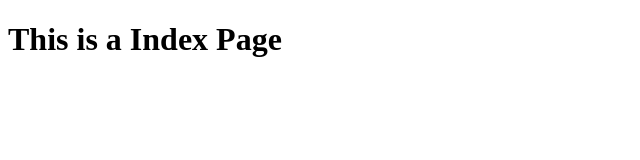
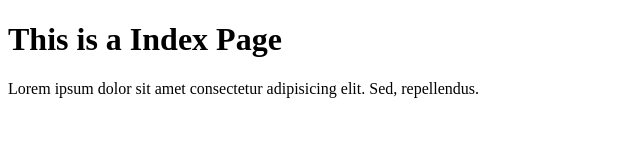
Before and after one commit to bholasankarnanda/git-practice, a plain HTML site: page index.html in a window 1280 px wide. Shown: the whole page, without its empty margins (0-640 px from the left). Drawn offline with Linux system fonts and the light colour scheme.

Commit message:
added p tag

```diff
--- a/index.html
+++ b/index.html
@@ -7,5 +7,6 @@
 </head>
 <body>
     <h1>This is a Index Page</h1>
+    <p>Lorem ipsum dolor sit amet consectetur adipisicing elit. Sed, repellendus.</p>
 </body>
 </html>
```
